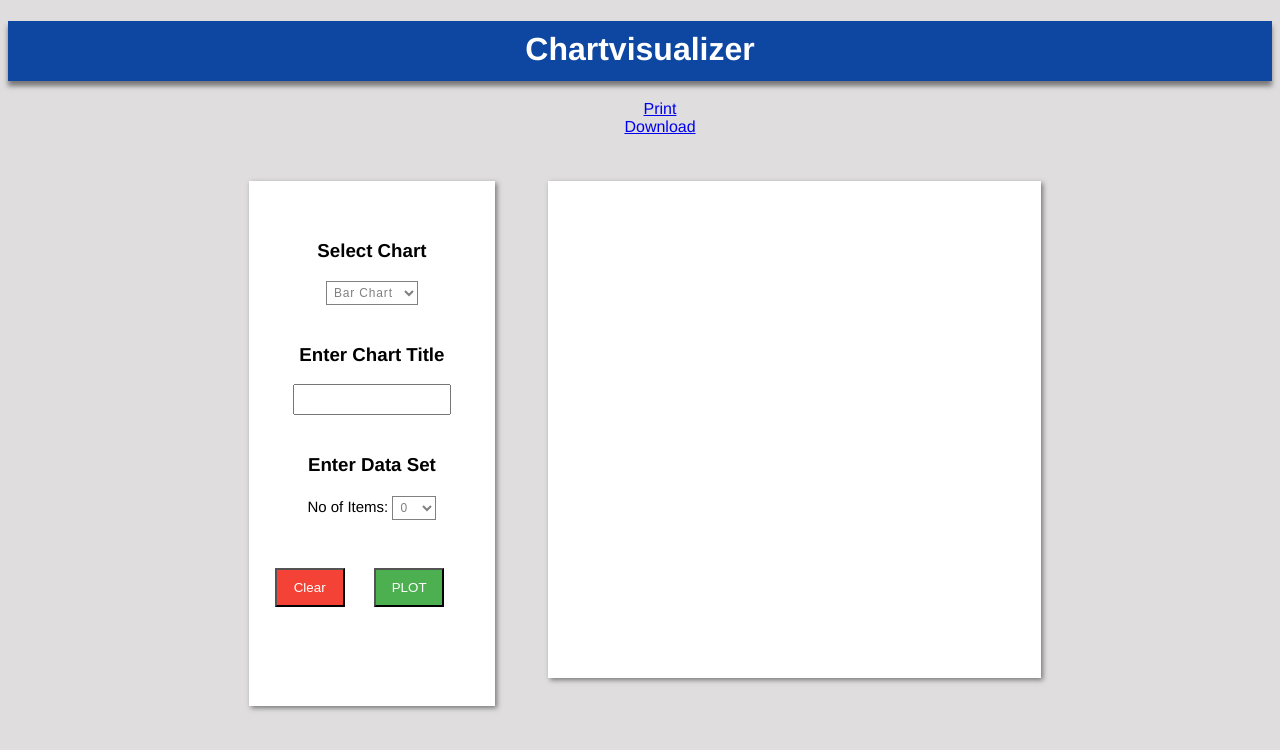
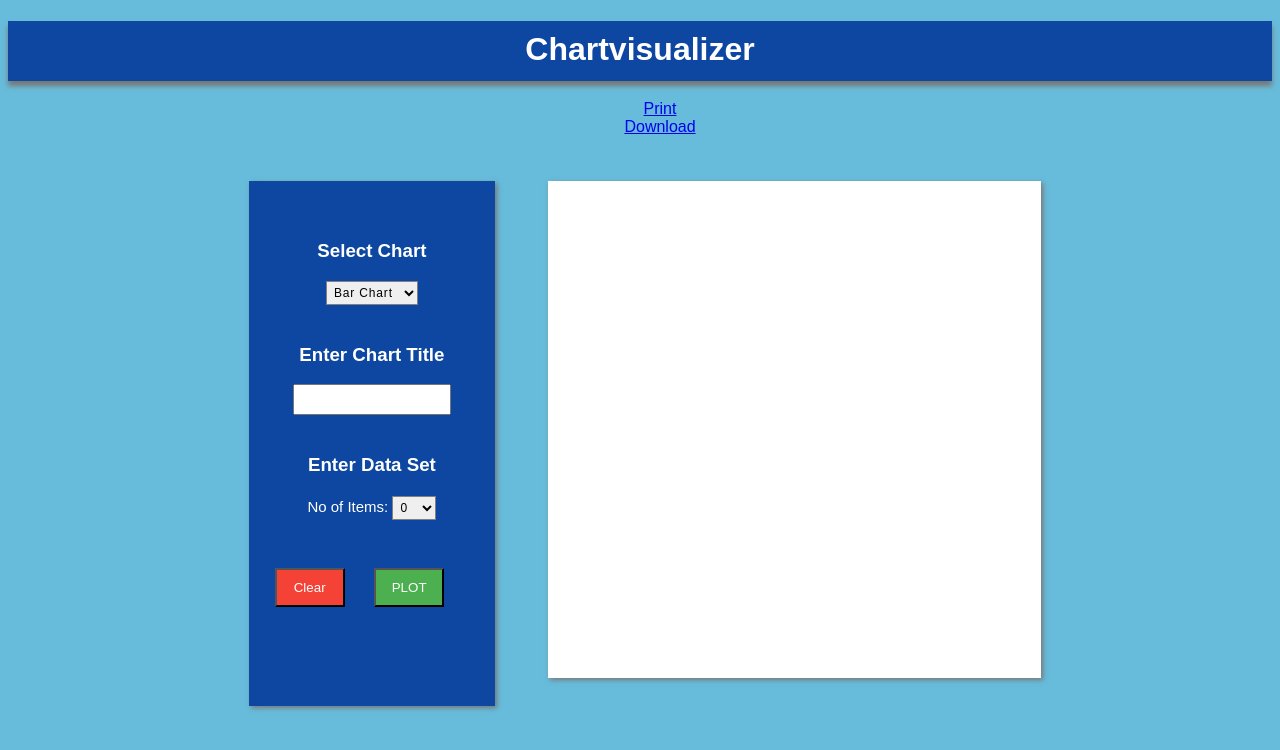
Before and after one commit to benjamintaiwo/benjamintaiwo.github.io, a plain HTML site: page index.html in a window 1280 px wide. Drawn offline with Linux system fonts and the light colour scheme.

Commit message:
Add extra design

```diff
--- a/style.css
+++ b/style.css
@@ -1,7 +1,8 @@
 
         body{
-          font-family: "Helvetica";
-          background-color: #dfdddd;
+          font-family: Arial;
+          background-color: #67BCDB;
+;
           text-align: center;
         }
         p{
@@ -46,7 +47,7 @@
           height: 485px;
           width: 25%;
           text-align: center;
-          background-color: white;
+          background-color: #0D47A1;
           position: relative;
           box-shadow: 2px 2px 5px #777777;
           margin: 40px 20px;
@@ -54,6 +55,7 @@
           float: left;
           overflow-y:scroll;
           visibility: visible;
+          color: white
 
         }
         #items{
@@ -97,8 +99,7 @@
         select {
     font-size:9pt;
     letter-spacing:0.07em;
-    color:#808080;
-    background:transparent;
+    color:black;
     border: solid 1px #808080;
     padding:3px;
     cursor:pointer;
```
